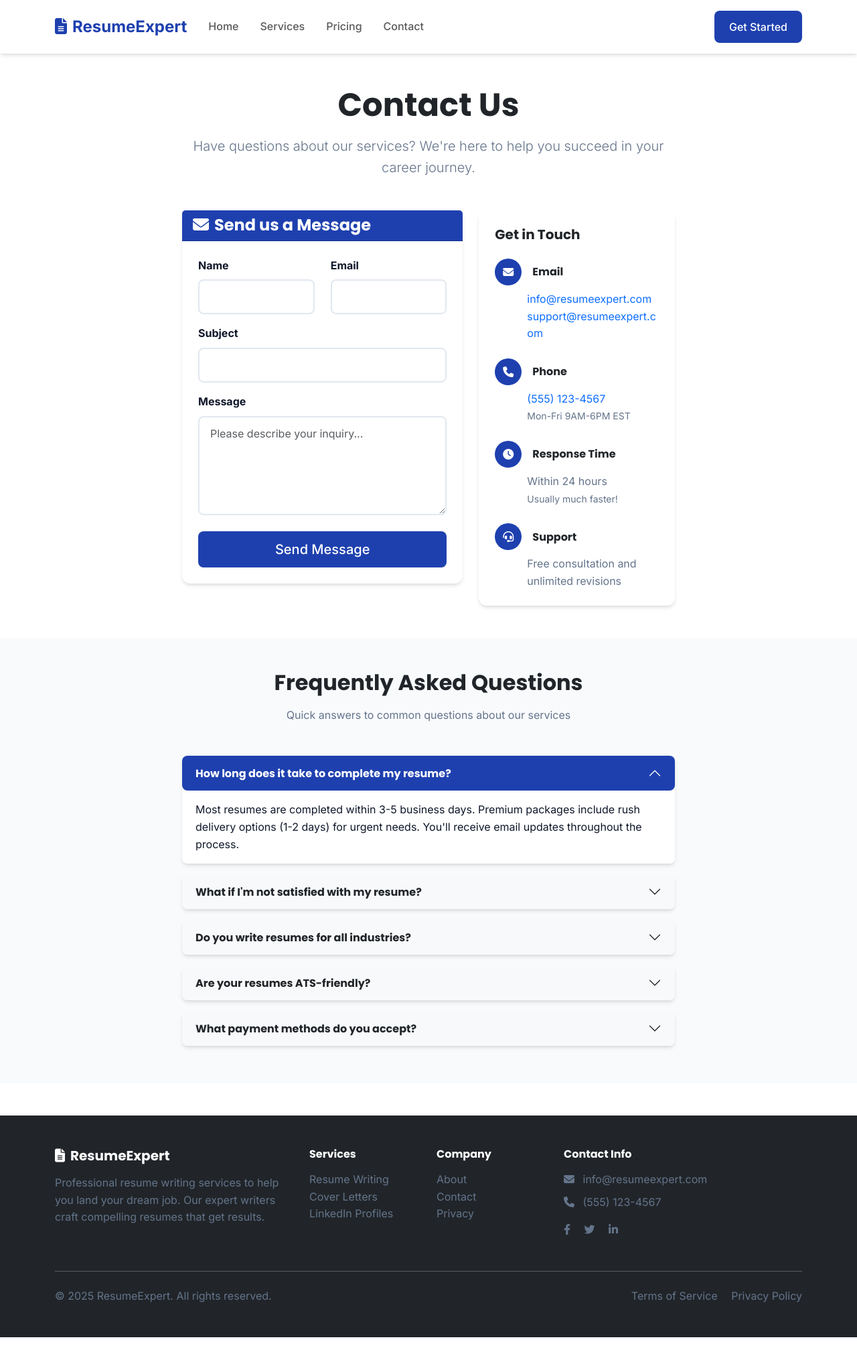
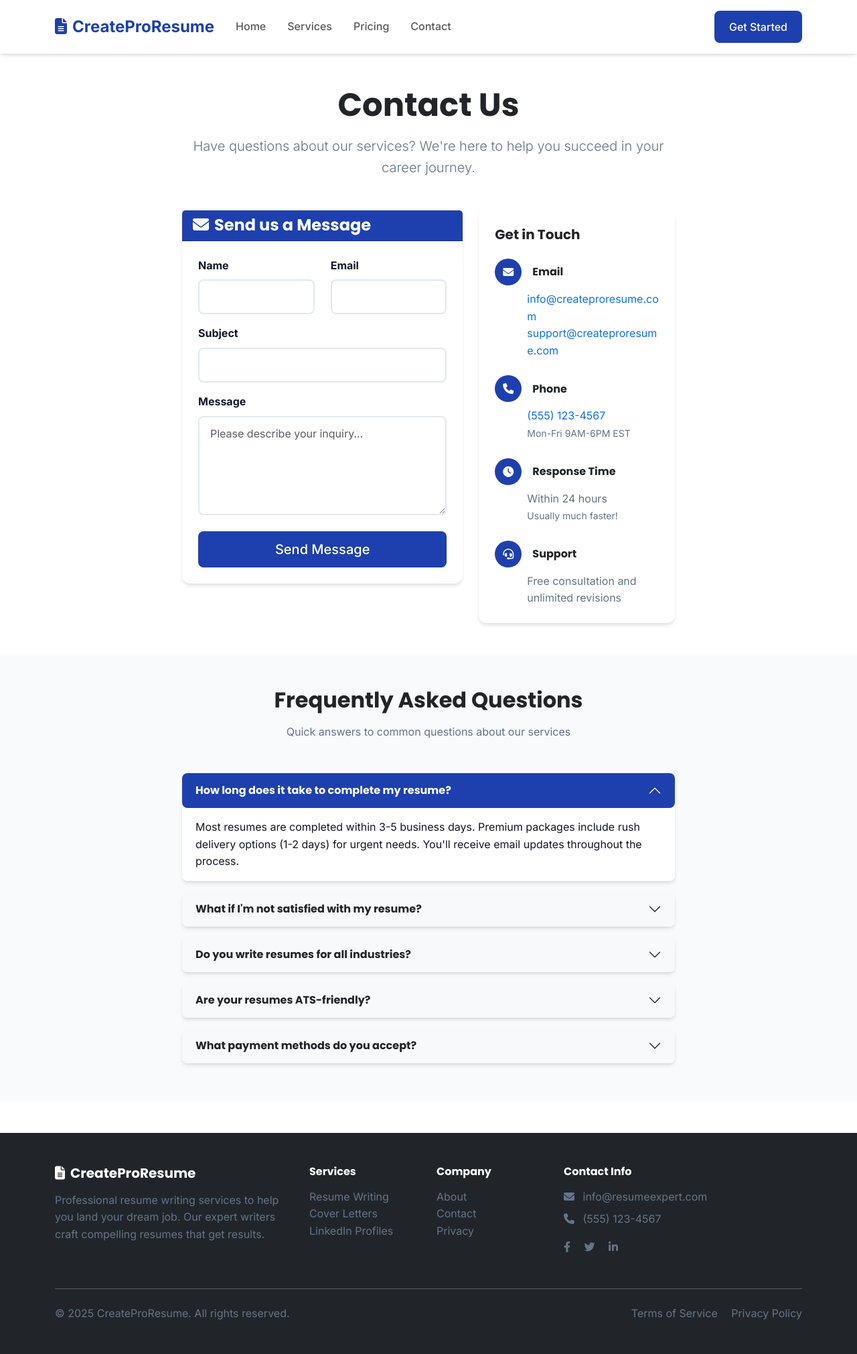
Before and after one commit to Sheharyar3364/createresumepro2, a Flask app: page /contact in a window 1280 px wide. Shown: the whole page at 67% size. Before the commit the page ends 1996 px from the top, so only its background shows below. Run offline with Flask 3, Linux system fonts and the light colour scheme; some libraries are stand-ins or nearby versions.

Commit message:
Update branding to reflect the new CreateProResume website
Updates the project's branding across all relevant files, including email configurations, route templates, and HTML templates, to reflect the new domain createproresume.com. This includes changes to sender addresses, team names, contact information, and website titles.

Replit-Commit-Author: Agent
Replit-Commit-Session-Id: db139631-0322-427e-ab14-6a2af1939f76
Replit-Commit-Checkpoint-Type: full_checkpoint
Replit-Commit-Screenshot-Url: https://storage.googleapis.com/screenshot-production-us-central1/8a369d5d-1b0b-4908-87a1-b54572894c7e/db139631-0322-427e-ab14-6a2af1939f76/rdhzR2m

```diff
--- a/app.py
+++ b/app.py
@@ -45,7 +45,7 @@ def create_app():
     app.config["MAIL_USE_SSL"] = False
     app.config["MAIL_USERNAME"] = "f37375f3b6e4f9"
     app.config["MAIL_PASSWORD"] = "0784b16e5f4274"
-    app.config["MAIL_DEFAULT_SENDER"] = "hello@resumeexpert.com"
+    app.config["MAIL_DEFAULT_SENDER"] = "hello@createproresume.com"
     app.config["ADMIN_EMAIL"] = "msheharyar2020@gmail.com"
 
     # Stripe configuration
--- a/routes.py
+++ b/routes.py
@@ -352,7 +352,7 @@ Your order is currently pending payment. Once payment is completed, our professi
 We will keep you updated on the progress of your order.
 
 Best regards,
-The Resume Service Team
+The CreateProResume Team
 """
 
     mail.send(msg)
@@ -383,7 +383,7 @@ Expected Delivery: 3-5 business days
 You will receive email updates as your order progresses. If you have any questions, please don't hesitate to contact us.
 
 Best regards,
-The Resume Service Team
+The CreateProResume Team
 """
 
     mail.send(msg)
@@ -417,7 +417,7 @@ Order Details:
 {status_messages.get(order.status, 'Your order status has been updated.')}
 
 Best regards,
-The Resume Service Team
+The CreateProResume Team
 """
 
     mail.send(msg)
@@ -449,19 +449,19 @@ Submitted on: {contact_message.created_at.strftime('%Y-%m-%d %H:%M:%S')}
 Please respond to this inquiry promptly.
 
 ---
-ResumeExpert Contact Form System
+CreateProResume Contact Form System
 """
 
     # Also send auto-reply to customer
     reply_msg = Message(
-        subject='Thank you for contacting ResumeExpert',
+        subject='Thank you for contacting CreateProResume',
         recipients=[contact_message.email]
     )
 
     reply_msg.body = f"""
 Dear {contact_message.name},
 
-Thank you for reaching out to ResumeExpert! We have received your message and will get back to you within 24 hours.
+Thank you for reaching out to CreateProResume! We have received your message and will get back to you within 24 hours.
 
 Your inquiry details:
 Subject: {contact_message.subject or "General Inquiry"}
@@ -470,7 +470,7 @@ Message: {contact_message.message[:200]}{"..." if len(contact_message.message) >
 If you have any urgent questions, please call us at (555) 123-4567.
 
 Best regards,
-The ResumeExpert Team
+The CreateProResume Team
 """
 
     mail.send(msg)
--- a/templates/admin/dashboard.html
+++ b/templates/admin/dashboard.html
@@ -1,6 +1,6 @@
 {% extends "base.html" %}
 
-{% block title %}Admin Dashboard - Resume Service{% endblock %}
+{% block title %}Admin Dashboard - CreateProResume{% endblock %}
 
 {% block extra_head %}
 <style>
--- a/templates/admin/login.html
+++ b/templates/admin/login.html
@@ -1,6 +1,6 @@
 {% extends "base.html" %}
 
-{% block title %}Admin Login - Resume Service{% endblock %}
+{% block title %}Admin Login - CreateProResume{% endblock %}
 
 {% block content %}
 <div class="container">
--- a/templates/base.html
+++ b/templates/base.html
@@ -3,7 +3,7 @@
 <head>
     <meta charset="UTF-8">
     <meta name="viewport" content="width=device-width, initial-scale=1.0">
-    <title>{% block title %}Professional Resume Writing Service{% endblock %}</title>
+    <title>{% block title %}CreateProResume - Professional Resume Writing Service{% endblock %}</title>
 
     <!-- Bootstrap CSS -->
     <link href="https://cdn.jsdelivr.net/npm/bootstrap@5.3.0/dist/css/bootstrap.min.css" rel="stylesheet">
@@ -24,7 +24,7 @@
     <nav class="navbar navbar-expand-lg navbar-light bg-white shadow-sm sticky-top">
         <div class="container">
             <a class="navbar-brand fw-bold text-primary" href="{{ url_for('index') }}">
-                <i class="fas fa-file-alt me-2"></i>ResumeExpert
+                <i class="fas fa-file-alt me-2"></i>CreateProResume
             </a>
 
             <button class="navbar-toggler" type="button" data-bs-toggle="collapse" data-bs-target="#navbarNav">
@@ -79,7 +79,7 @@
             <div class="row">
                 <div class="col-lg-4 mb-4">
                     <h5 class="fw-bold mb-3">
-                        <i class="fas fa-file-alt me-2"></i>ResumeExpert
+                        <i class="fas fa-file-alt me-2"></i>CreateProResume
                     </h5>
                     <p class="text-muted">Professional resume writing services to help you land your dream job. Our expert writers craft compelling resumes that get results.</p>
                 </div>
@@ -124,7 +124,7 @@
 
             <div class="row align-items-center">
                 <div class="col-md-6">
-                    <p class="text-muted mb-0">&copy; 2025 ResumeExpert. All rights reserved.</p>
+                    <p class="text-muted mb-0">&copy; 2025 CreateProResume. All rights reserved.</p>
                 </div>
                 <div class="col-md-6 text-md-end">
                     <a href="#" class="text-muted text-decoration-none me-3">Terms of Service</a>
--- a/templates/cancel.html
+++ b/templates/cancel.html
@@ -1,6 +1,6 @@
 {% extends "base.html" %}
 
-{% block title %}Payment Cancelled - Resume Service{% endblock %}
+{% block title %}Payment Cancelled - CreateProResume{% endblock %}
 
 {% block content %}
 <div class="container">
--- a/templates/contact.html
+++ b/templates/contact.html
@@ -1,6 +1,6 @@
 {% extends "base.html" %}
 
-{% block title %}Contact Us - Professional Resume Writing Service{% endblock %}
+{% block title %}Contact Us - CreateProResume{% endblock %}
 
 {% block content %}
 <div class="container my-5 contact">
@@ -86,13 +86,13 @@
                                     <h6 class="fw-bold mb-0">Email</h6>
                                 </div>
                                 <p class="text-muted mb-0 ms-5">
-                                    <a href="mailto:info@resumeexpert.com" class="text-decoration-none">
-                                        info@resumeexpert.com
+                                    <a href="mailto:info@createproresume.com" class="text-decoration-none">
+                                        info@createproresume.com
                                     </a>
                                 </p>
                                 <p class="text-muted mb-0 ms-5">
-                                    <a href="mailto:support@resumeexpert.com" class="text-decoration-none">
-                                        support@resumeexpert.com
+                                    <a href="mailto:support@createproresume.com" class="text-decoration-none">
+                                        support@createproresume.com
                                     </a>
                                 </p>
                             </div>
--- a/templates/index.html
+++ b/templates/index.html
@@ -1,6 +1,6 @@
 {% extends "base.html" %}
 
-{% block title %}Professional Resume Writing Service - Get Hired Faster{% endblock %}
+{% block title %}CreateProResume - Professional Resume Writing Service{% endblock %}
 
 {% block content %}
 <!-- Hero Section -->
@@ -204,7 +204,7 @@
 <section class="py-5 bg-light">
     <div class="container">
         <div class="text-center mb-5">
-            <h2 class="display-5 fw-bold text-dark mb-3">Why Choose ResumeExpert?</h2>
+            <h2 class="display-5 fw-bold text-dark mb-3">Why Choose CreateProResume?</h2>
             <p class="lead text-muted">We're committed to your career success with proven expertise and results</p>
         </div>
 
--- a/templates/order.html
+++ b/templates/order.html
@@ -1,6 +1,6 @@
 {% extends "base.html" %}
 
-{% block title %}Place Your Order - Professional Resume Writing Service{% endblock %}
+{% block title %}Place Your Order - CreateProResume{% endblock %}
 
 {% block extra_head %}
 <style>
--- a/templates/success.html
+++ b/templates/success.html
@@ -1,6 +1,6 @@
 {% extends "base.html" %}
 
-{% block title %}Payment Successful - Resume Service{% endblock %}
+{% block title %}Payment Successful - CreateProResume{% endblock %}
 
 {% block content %}
 <div class="container">
```
